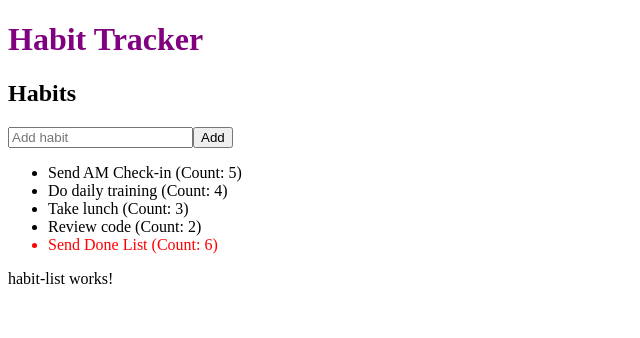
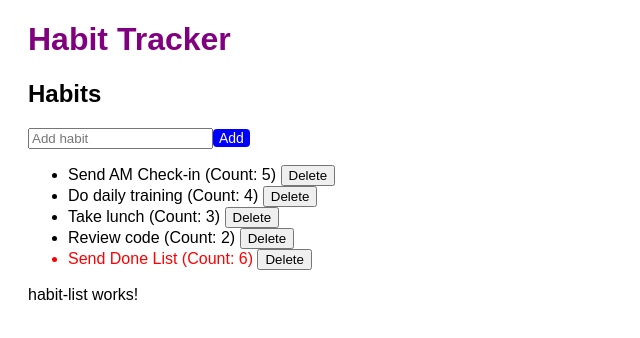
Before and after one commit to thefaze87/angular-complete-guide-course, an Angular app: page / in a window 1280 px wide. Shown: the top 338 px of the page, without its empty margins (0-640 px from the left). Built offline with nearby package versions, Linux system fonts and the light colour scheme.

Commit message:
scoped and global styles

```diff
--- a/src/app/app.component.ts
+++ b/src/app/app.component.ts
@@ -2,9 +2,11 @@ import { Component } from '@angular/core';
 
 @Component({
   selector: 'app-root',
-   template: `
+  template: `
+   <div class="container">
     <h1>{{ title }}</h1>
     <app-habit-list></app-habit-list>
+   </div>
   `,
   styles: ['h1 { color: purple }']
 })
--- a/src/app/habit-form/habit-form.component.ts
+++ b/src/app/habit-form/habit-form.component.ts
@@ -10,6 +10,16 @@ import { FormBuilder } from '@angular/forms';
     </form>
   `,
   styles: [
+    `
+    button {
+      background-color: blue;
+      border-radius:4px;
+      color: white;
+      font-size: 14px;
+      border: none;
+      outline: none;
+    }
+    `
   ]
 })
 export class HabitFormComponent implements OnInit {
--- a/src/app/habit-item/habit-item.component.ts
+++ b/src/app/habit-item/habit-item.component.ts
@@ -4,7 +4,8 @@ import { Habit } from '../habit';
 @Component({
   selector: 'app-habit-item',
   template: `<li [style.color]="habit.streak ? 'red' : 'black'">
-    {{ habit.title }} (Count: {{ habit.count }})</li>
+    {{ habit.title }} (Count: {{ habit.count }}) <button type="button">Delete</button>
+  </li>
   `,
   styles: []
 })
--- a/src/styles.scss
+++ b/src/styles.scss
@@ -1 +1,10 @@
 /* You can add global styles to this file, and also import other style files */
+body {
+  font-family: "arial";
+  font-size: 16px;
+}
+
+.container {
+  margin: 20px;
+  max-width: 600px;
+}
```
